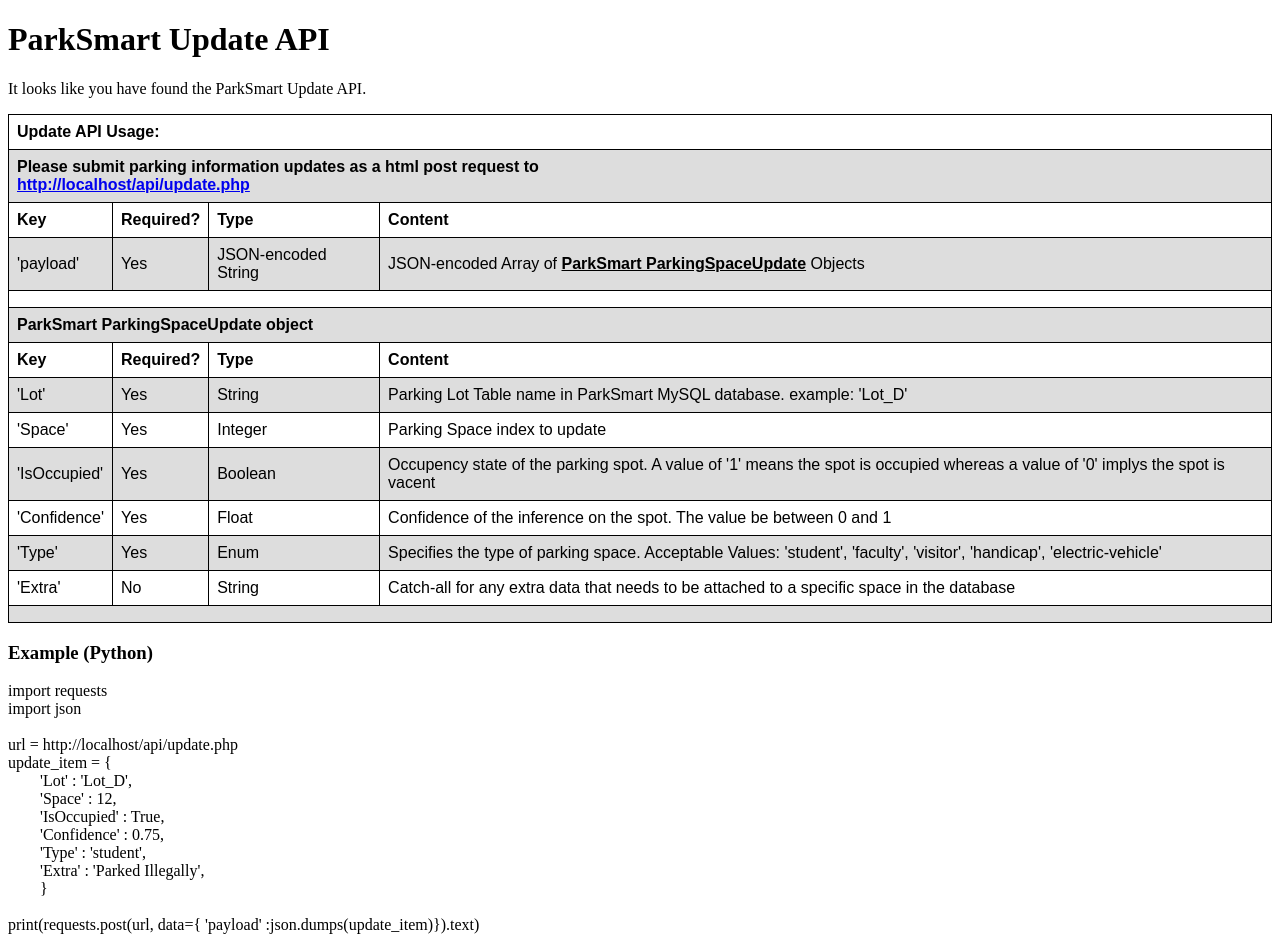
After one commit to bbrauchl/ParkSmart, a PHP site: page /api/update.html in a window 1280 px wide. The commit adds this page. Run offline with PHP 8.4, Linux system fonts and the light colour scheme; some libraries are stand-ins or nearby versions.

Commit message:
Re-defining update API to take an array of objects, and creating a documentation webpage for the update api

```diff
--- /dev/null
+++ b/ParkSmart-Webapp/api/update.html
@@ -0,0 +1,167 @@
+<!DOCTYPE html>
+<html>
+<head>
+    <style>
+        table {
+          font-family: arial, sans-serif;
+          border-collapse: collapse;
+          width: 500;
+        }
+
+        td, th {
+          border: 1px solid black;
+          text-align: left;
+          padding: 8px;
+        }
+
+        tr:nth-child(even) {
+          background-color: #dddddd;
+        }
+    </style>
+</head>
+<body>
+    <h1>ParkSmart Update API</h1>
+    <p>It looks like you have found the ParkSmart Update API.</p>
+    <table>
+        <tr>
+            <th colspan="4">Update API Usage:</th>
+        </tr>
+        <tr>
+            <th id="url" colspan="4">Please submit parking information updates as a html post request to</th>
+        </tr>
+        <tr>
+            <th>Key</th>
+            <th>Required?</th>
+            <th>Type</th>
+            <th>Content</th>
+        </tr>
+        <tr>
+            <td>'payload'</td>
+            <td>Yes</td>
+            <td>JSON-encoded String</td>
+            <td>JSON-encoded Array of <u><b>ParkSmart ParkingSpaceUpdate</b></u> Objects</td>
+        </tr>
+        <tr>
+            <th colspan="4"></th>
+        </tr>
+        <tr>
+            <th colspan="4">ParkSmart ParkingSpaceUpdate object</th>
+        </tr>
+        <tr>
+            <th>Key</th>
+            <th>Required?</th>
+            <th>Type</th>
+            <th>Content</th>
+        </tr>
+        <tr>
+            <td>'Lot'</td>
+            <td>Yes</td>
+            <td>String</td>
+            <td>Parking Lot Table name in ParkSmart MySQL database. example: 'Lot_D'</td>
+        </tr>
+        <tr>
+            <td>'Space'</td>
+            <td>Yes</td>
+            <td>Integer</td>
+            <td>Parking Space index to update</td>
+        </tr>
+        <tr>
+            <td>'IsOccupied'</td>
+            <td>Yes</td>
+            <td>Boolean</td>
+            <td>Occupency state of the parking spot. A value of '1' means the spot is occupied whereas a value of '0' implys the spot is vacent</td>
+        </tr>
+        <tr>
+            <td>'Confidence'</td>
+            <td>Yes</td>
+            <td>Float</td>
+            <td>Confidence of the inference on the spot. The value be between 0 and 1</td>
+        </tr>
+        <tr>
+            <td>'Type'</td>
+            <td>Yes</td>
+            <td>Enum</td>
+            <td>Specifies the type of parking space. Acceptable Values: 'student', 'faculty', 'visitor', 'handicap', 'electric-vehicle'</td>
+        </tr>
+        <tr>
+            <td>'Extra'</td>
+            <td>No</td>
+            <td>String</td>
+            <td>Catch-all for any extra data that needs to be attached to a specific space in the database</td>
+        </tr>
+        <tr>
+            <th colspan="4"></th>
+        </tr>
+    </table>
+
+    <div>
+        <h3>Example (Python)</h3>
+        <div>
+            <span>
+                <span>import </span>
+                <span>requests</span>
+            </span>
+            <br>
+            <span>
+                <span>import </span>
+                <span>json</span>
+            </span>
+            <br>
+            <br>
+            <span>
+                <span>url = </span>
+                <span id="demourl"></span>
+            </span>
+            <br>
+            <span>update_item = {</span>
+            <br>
+            <span style="margin-left:2em">
+                <span>'Lot' </span>
+                <span>: 'Lot_D',</span>
+            </span>
+            <br>
+            <span style="margin-left:2em">
+                <span>'Space' </span>
+                <span>: 12,</span>
+            </span>
+            <br>
+            <span style="margin-left:2em">
+                <span>'IsOccupied' </span>
+                <span>: True,</span>
+            </span>
+            <br>
+            <span style="margin-left:2em">
+                <span>'Confidence' </span>
+                <span>: 0.75,</span>
+            </span>
+            <br>
+            <span style="margin-left:2em">
+                <span>'Type' </span>
+                <span>: 'student',</span>
+            </span>
+            <br>
+            <span style="margin-left:2em">
+                <span>'Extra' </span>
+                <span>: 'Parked Illegally',</span>
+            </span>
+            <br>
+            <span style="margin-left:2em">
+                <span>}</span>
+            </span>
+            <br>
+            <br>
+            <span>
+                <span>print(requests.post(url, data={</span>
+                <span>'payload'</span>
+                <span>:json.dumps(update_item)}).text)</span>
+            </span>
+        </div>
+    </div>
+</body>
+</html>
+<script src="https://ajax.googleapis.com/ajax/libs/jquery/2.1.1/jquery.min.js"></script>
+<script>
+    const url = window.location.href.replace(".html", ".php");
+    document.getElementById("url").innerHTML += "<br><a href=" + url + ">" + url + "</a>";
+    document.getElementById("demourl").innerHTML = url;
+</script>
```
Also changed, not shown: ParkSmart-Webapp/Any_Questions.php (added, +8 -0 lines), ParkSmart-Webapp/api/helpers.php (+20 -0 lines), ParkSmart-Webapp/api/update.php (+32 -20 lines), ParkSmart-Webapp/parksmart.php (+15 -3 lines), 2 other files.
